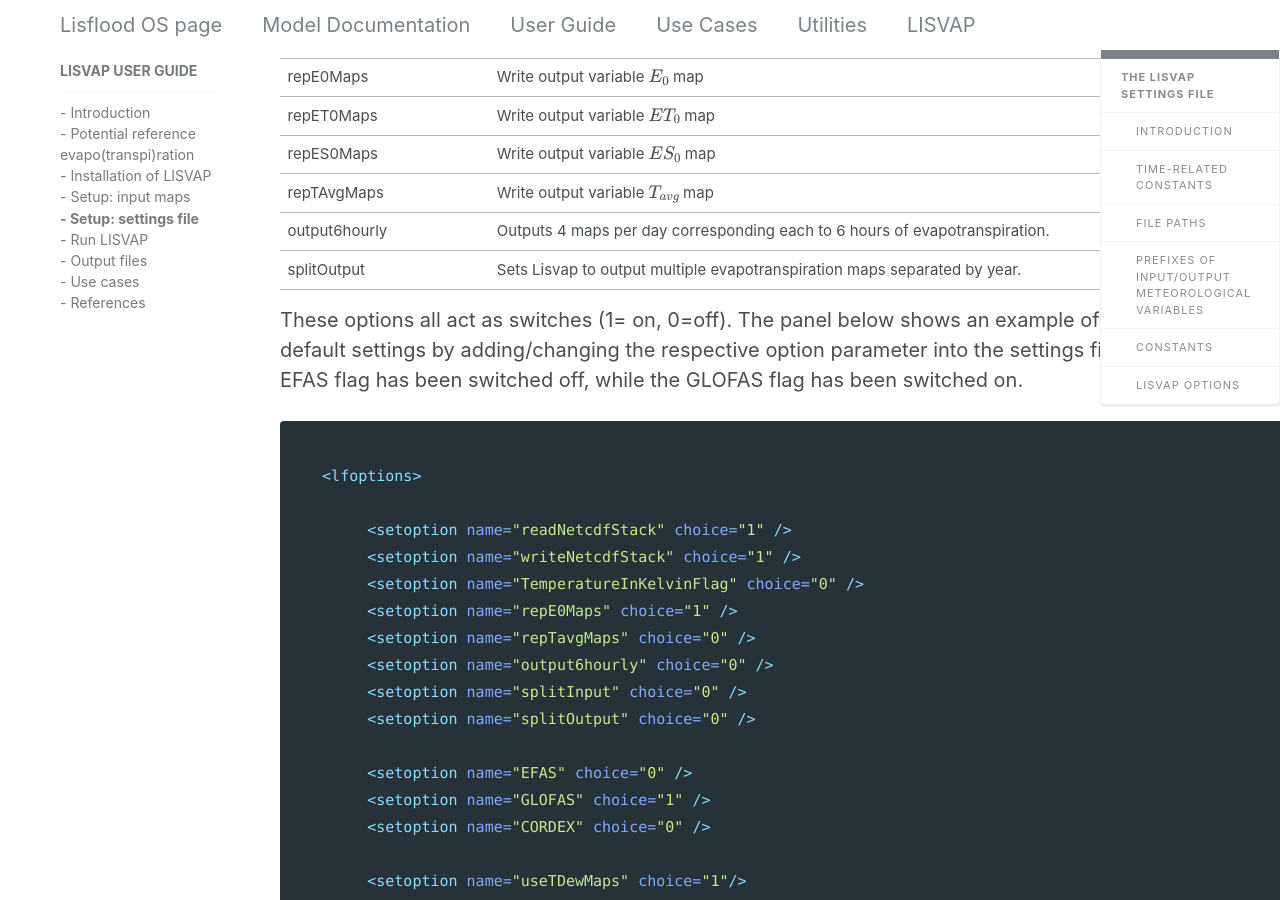
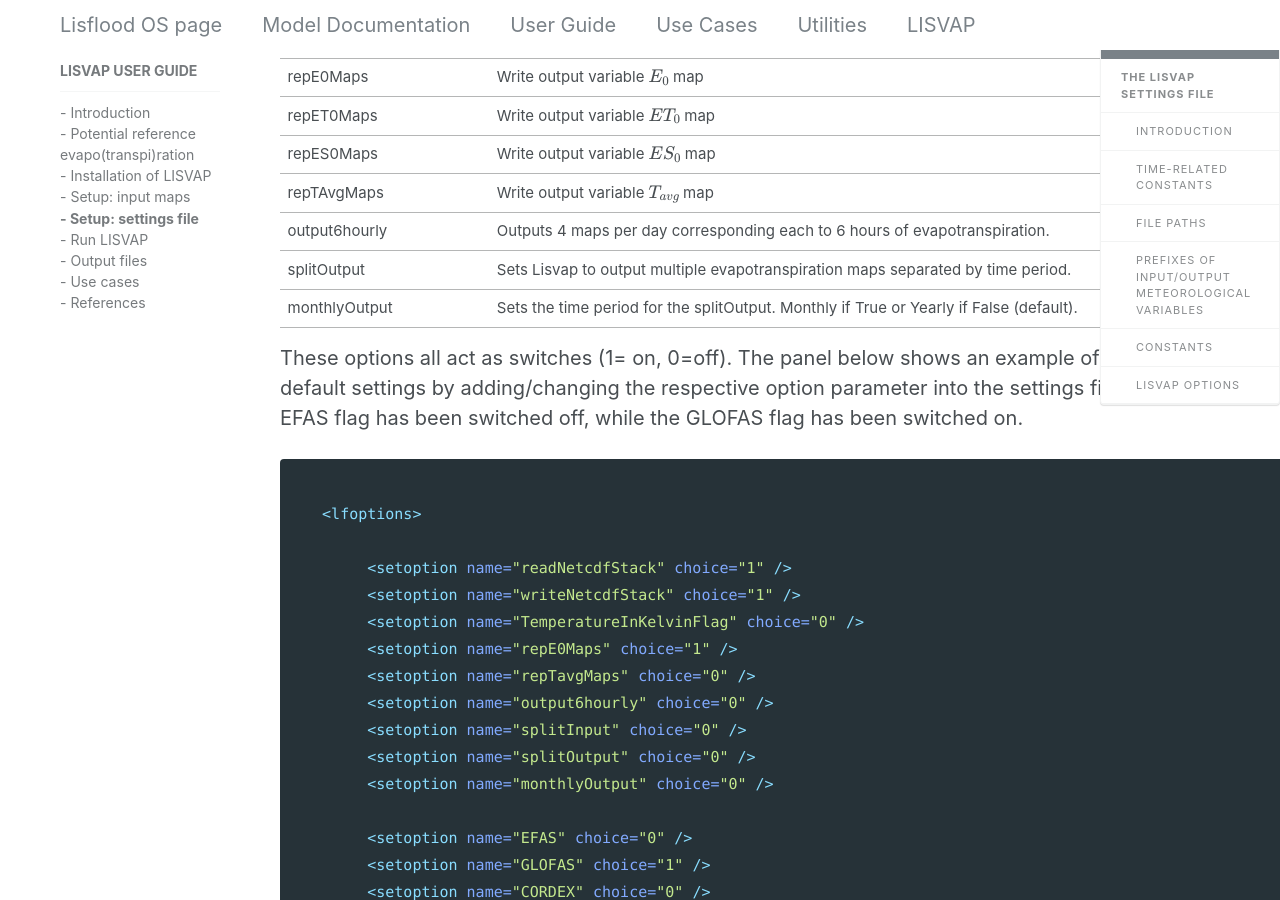
Before and after one commit to ec-jrc/lisflood-lisvap, a Jekyll site: the page built from 3_2_LISVAP_settingsfile/index.md, in a window 1280 px wide and 900 px high, scrolled down 7614 px. Built offline with Jekyll 4.4.1, drawn with Linux system fonts in a browser that asks for light colours; nearby versions of some CDN libraries; our own code applies the rules of GitHub Pages for plain Markdown files; formulas are drawn with MathJax 3.

Commit message:
Allow output monthly files

```diff
--- a/3_2_LISVAP_settingsfile/index.md
+++ b/3_2_LISVAP_settingsfile/index.md
@@ -257,7 +257,8 @@ The table below lists all currently implemented options and their respective def
 | repES0Maps                | Write output variable $ES_0$ map                                                                        | True    |
 | repTAvgMaps               | Write output variable $T_{avg}$ map                                                                     | True    |
 | output6hourly             | Outputs 4 maps per day corresponding each to 6 hours of evapotranspiration.                             | False   |
-| splitOutput               | Sets Lisvap to output multiple evapotranspiration maps separated by year.                               | False   |
+| splitOutput               | Sets Lisvap to output multiple evapotranspiration maps separated by time period.                        | False   |
+| monthlyOutput             | Sets the time period for the splitOutput. Monthly if True or Yearly if False (default).                 | False   |
 
 [^1]: Note that EFAS, GLOFAS and CORDEX are mutually-exclusive flags. If all the three flags are true, the EFAS flag has precedence; if both GLOFAS and CORDEX flags are true, the GLOFAS flag has the precedence.
 
@@ -275,6 +276,7 @@ These options all act as switches (1= on,  0=off). The panel below shows an exam
         <setoption name="output6hourly" choice="0" />
         <setoption name="splitInput" choice="0" />
         <setoption name="splitOutput" choice="0" />
+        <setoption name="monthlyOutput" choice="0" />
 
         <setoption name="EFAS" choice="0" />
         <setoption name="GLOFAS" choice="1" />
```
